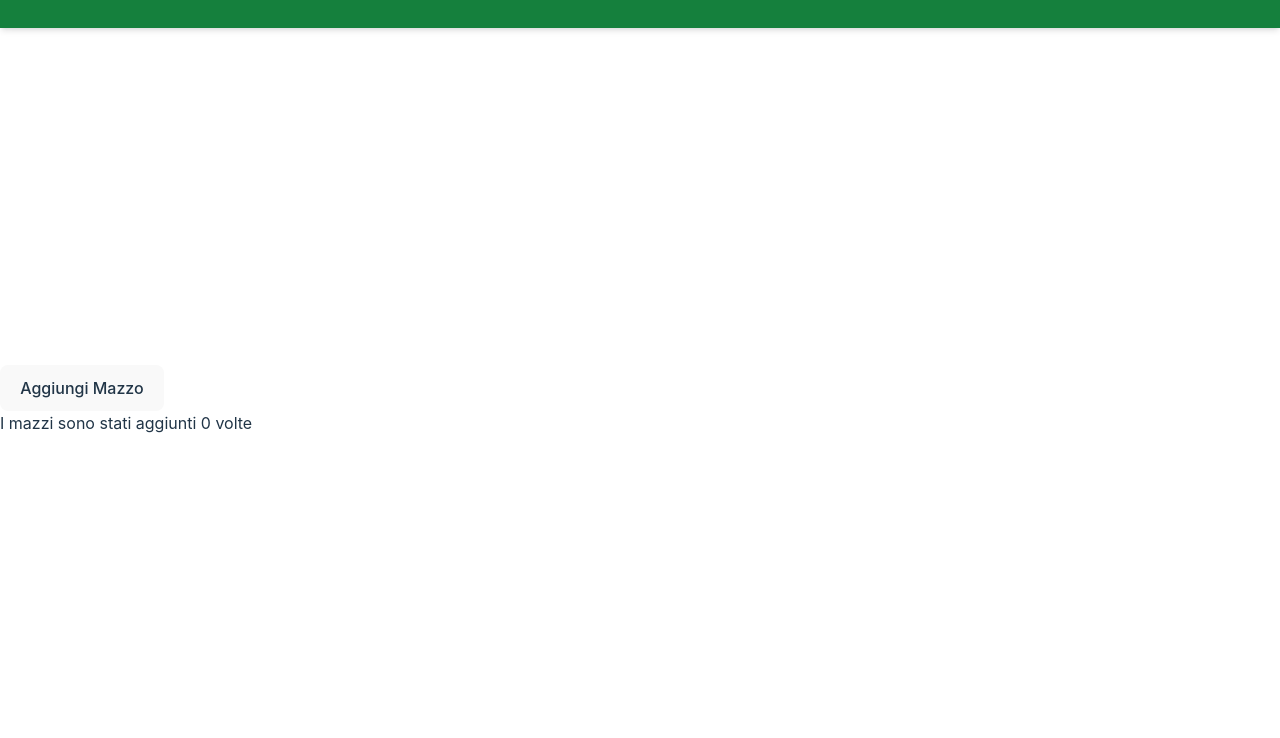
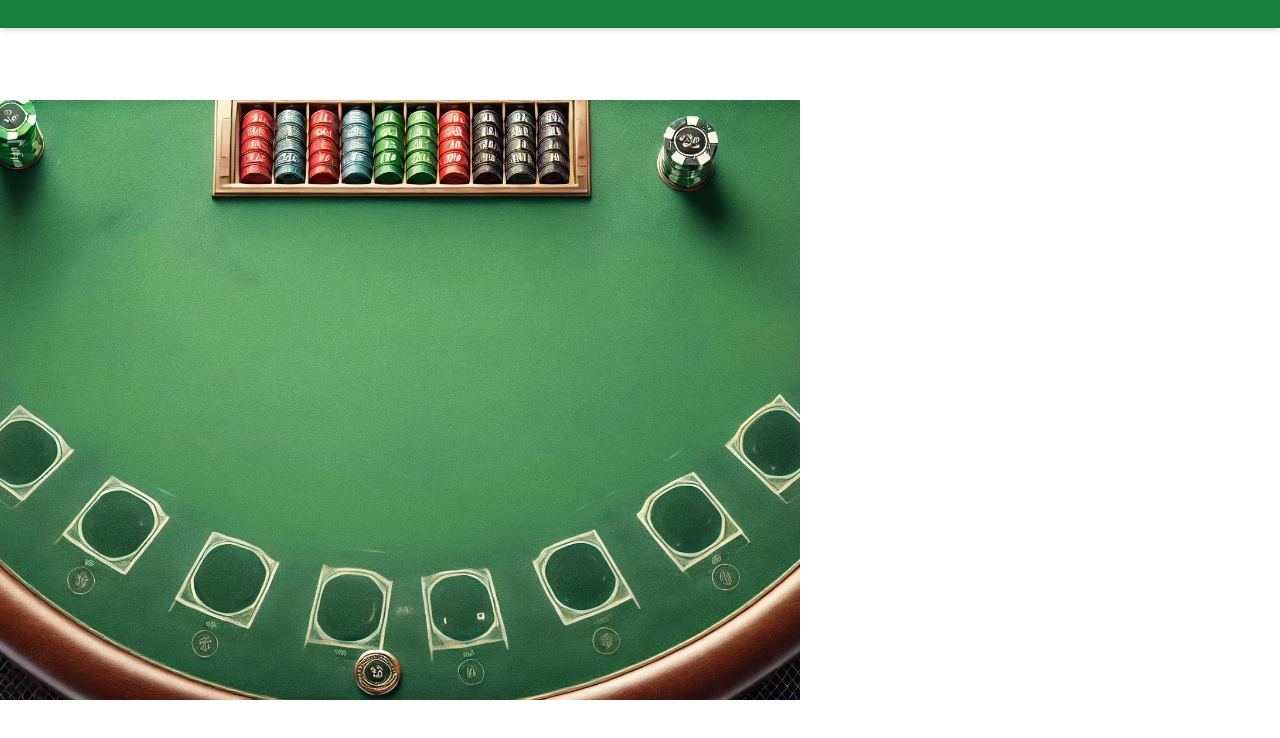
Before and after one commit to Markin1999/blackjack-hi-lo-calculator, a React (Vite) app in the folder blackJack-project/blackjack hi-lo/: page / in a window 1280 px wide. Shown: the top 738 px of the page. Built offline with nearby package versions, Linux system fonts and the light colour scheme.

Commit message:
Aggiunta immagine tavolo blackjack

```diff
--- a/blackJack-project/blackjack hi-lo/src/App.jsx
+++ b/blackJack-project/blackjack hi-lo/src/App.jsx
@@ -1,14 +1,14 @@
 import "./App.css";
 import Deck from "./Componenti/Deck";
+import Main from "./Componenti/main";
+import { Navbar } from "./Componenti/Navbar";
 
 function App() {
   return (
     <>
-      <nav className="fixed top-0 left-0 w-full bg-green-700 shadow-md z-50 h-7"></nav>
+      <Navbar />
 
-      <div>
-        <Deck />
-      </div>
+      <Main />
     </>
   );
 }
--- a/blackJack-project/blackjack hi-lo/src/Componenti/Navbar.jsx
+++ b/blackJack-project/blackjack hi-lo/src/Componenti/Navbar.jsx
@@ -1,3 +1,7 @@
 export function Navbar() {
-  return <></>;
+  return (
+    <>
+      <nav className="fixed top-0 left-0 w-full bg-green-700 shadow-md z-50 h-7 mb-16"></nav>
+    </>
+  );
 }
--- /dev/null
+++ b/blackJack-project/blackjack hi-lo/src/Componenti/main.jsx
@@ -0,0 +1,13 @@
+import blackjeckImage from "../assets/blackjack.webp";
+
+export default function Main() {
+  return (
+    <div className="relative flex justify-center items-center">
+      <img
+        src={blackjeckImage}
+        alt="Blackjack"
+        className="w-[800px] h-[600px] object-cover"
+      />
+    </div>
+  );
+}
```
Also changed, not shown: blackJack-project/blackjack hi-lo/src/assets/blackjack.webp (added).
